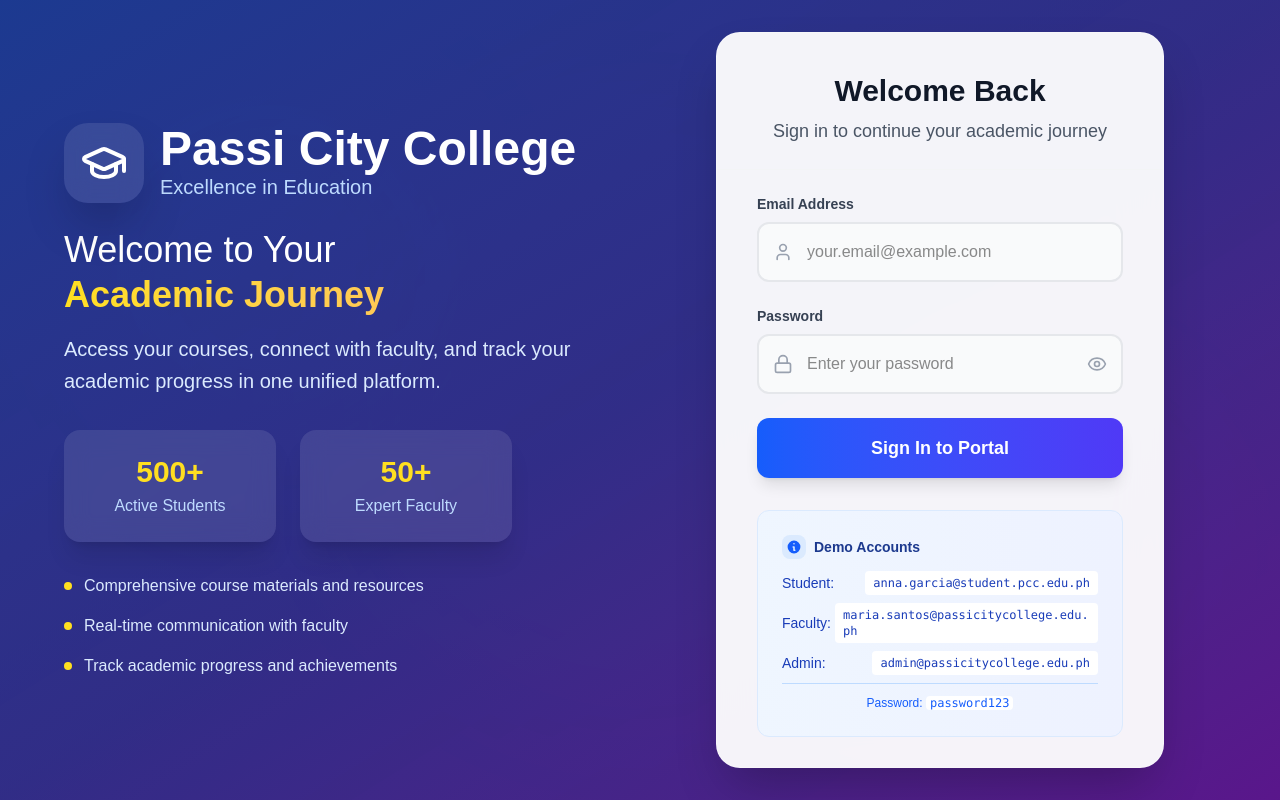
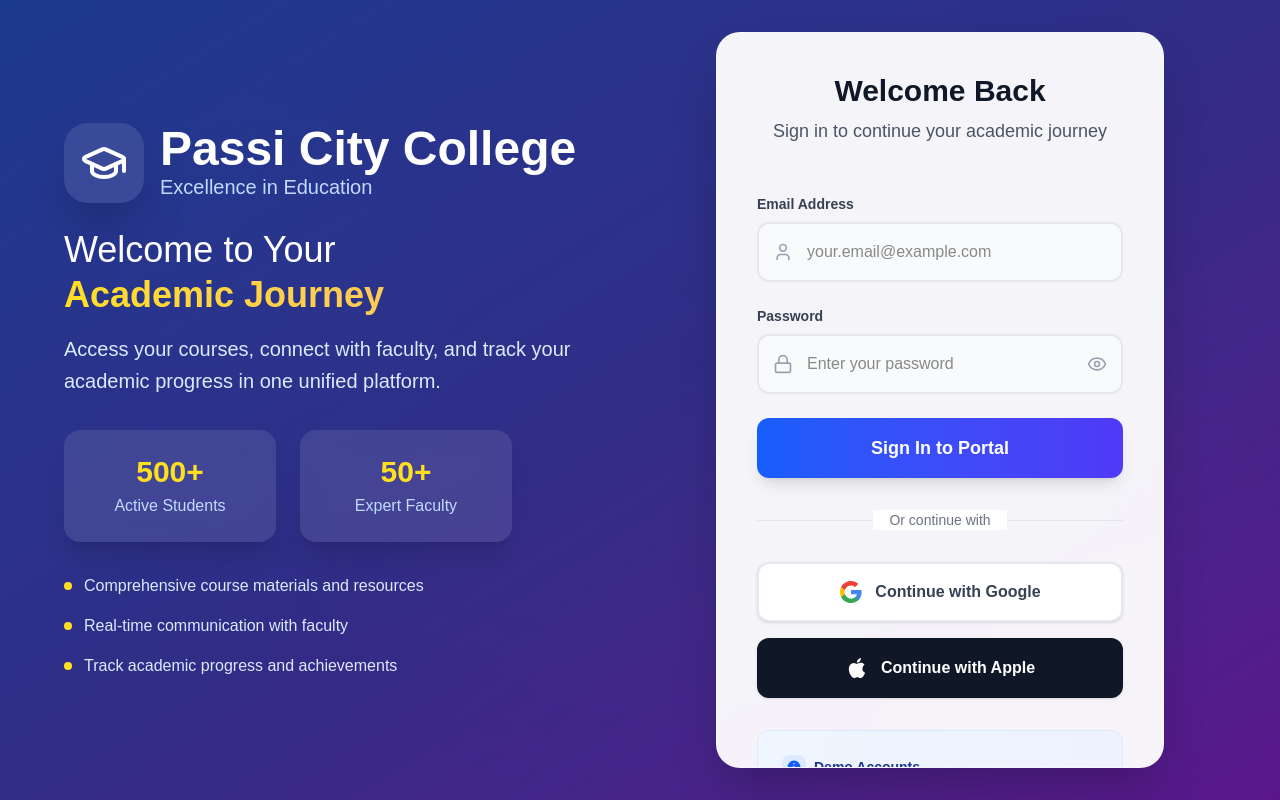
Before and after one commit to LorillaJm/pccweb, a Next.js app: page /auth/login in a window 1280 px wide. Built offline with nearby package versions, Linux system fonts and the light colour scheme; no server answers.

Commit message:
Enable Google and Apple OAuth login buttons

```diff
--- a/src/app/auth/login/page.tsx
+++ b/src/app/auth/login/page.tsx
@@ -292,8 +292,8 @@
                   </form>
 
                   {/* Divider */}
-                  {/* Social Login Buttons - Temporarily disabled until backend is deployed */}
-                  {false && (
+                  {/* Social Login Buttons */}
+                  {true && (
                     <>
                       <div className="my-6 sm:my-8">
                         <div className="relative">
```
